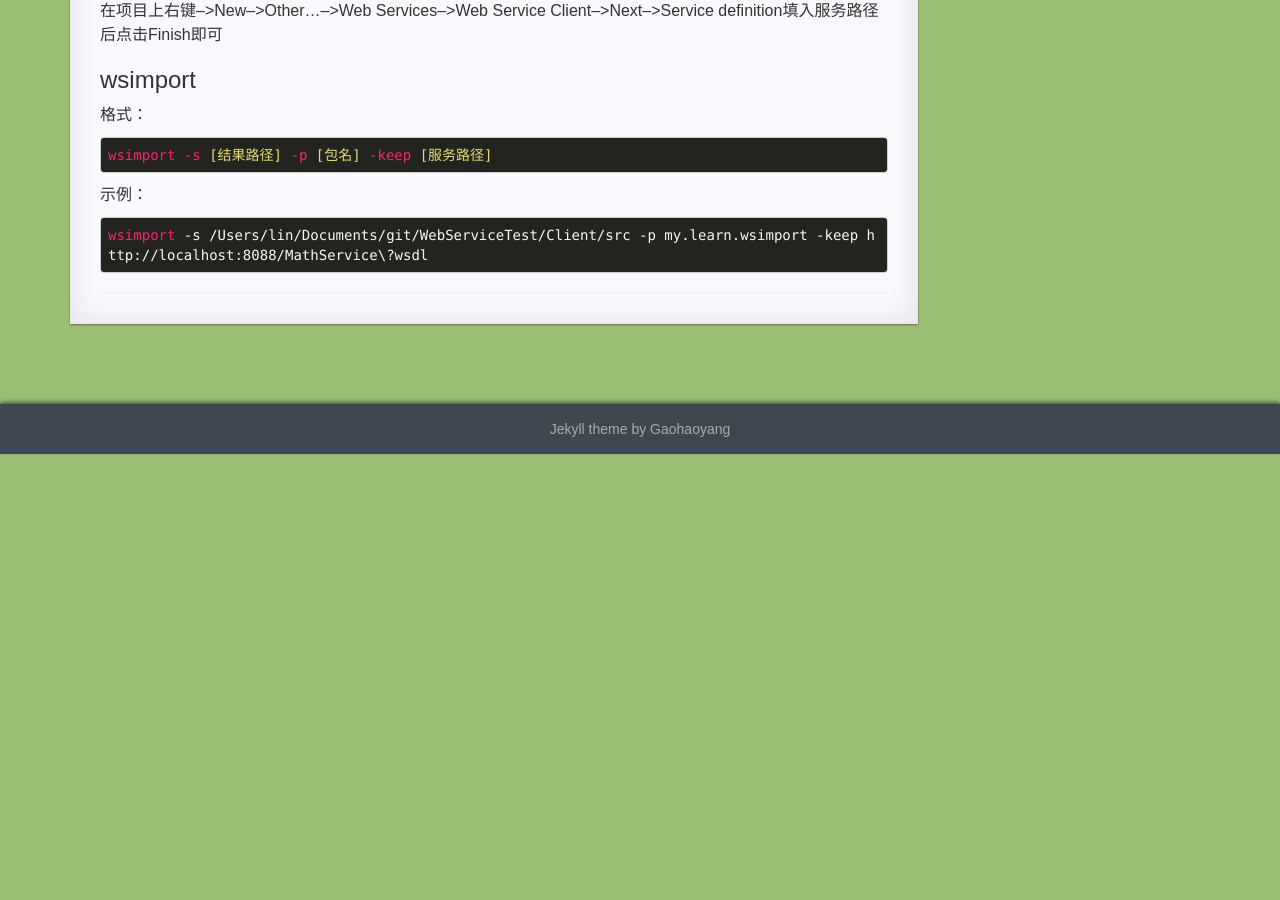
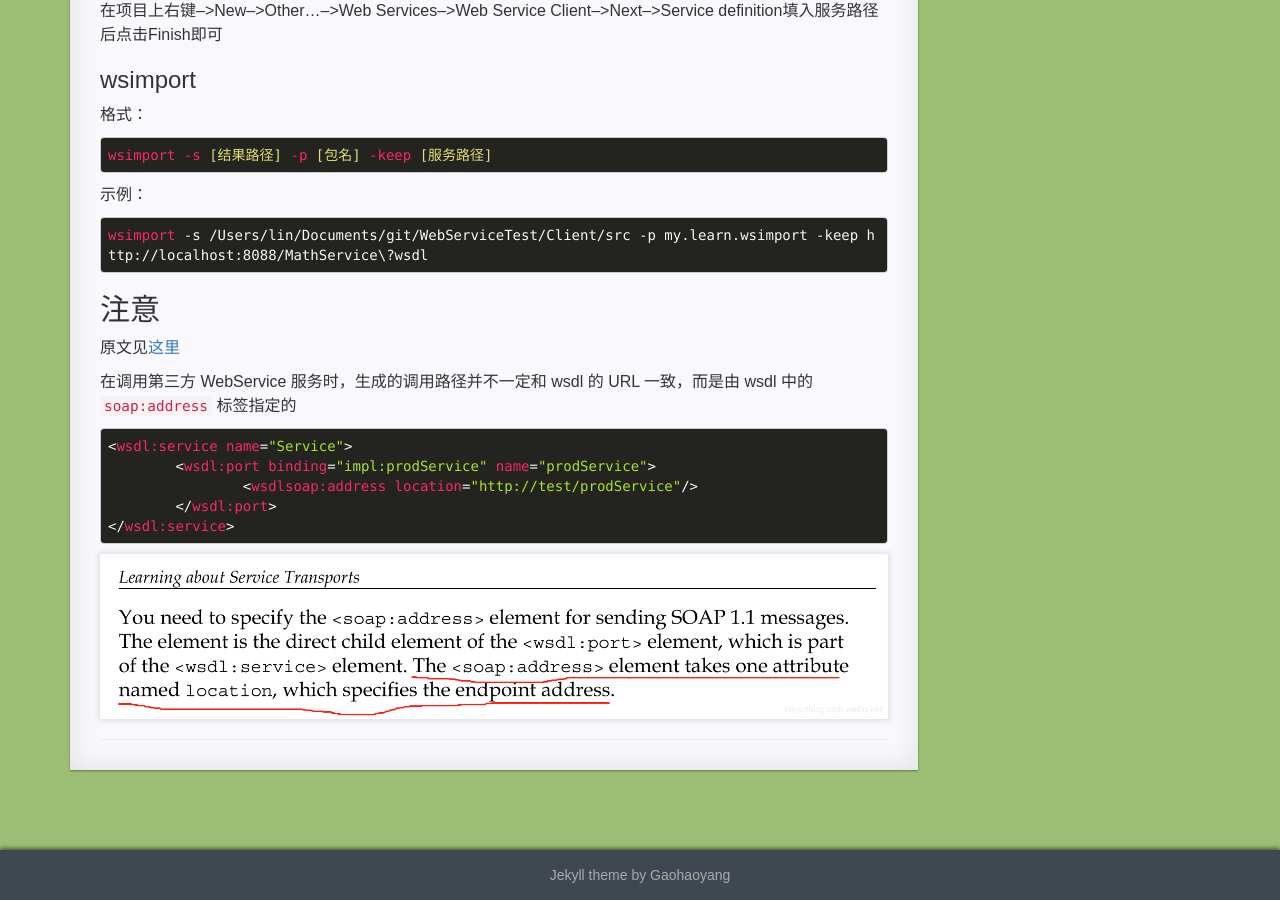
Before and after one commit to linyongchao/linyongchao.github.io, a Jekyll site: the page built from _posts/2018/2018-08-30-webservice.md, in a window 1280 px wide and 900 px high, scrolled down 1585 px. Built offline with Jekyll 4.4.1, drawn with Linux system fonts in a browser that asks for light colours; comment, search, counter and statistics services are not loaded; before the commit the page ends 2039 px from its top, so only the background shows below that.

Commit message:
add:webservice的调用路径

````diff
--- a/_posts/2018/2018-08-30-webservice.md
+++ b/_posts/2018/2018-08-30-webservice.md
@@ -2,7 +2,7 @@
 layout: post
 title:  WebService
 date:   2018-08-30 15:46:54
-categories: Java
+categories: Java WebService
 ---
 
 * content
@@ -82,3 +82,17 @@ categories: Java
 示例：
 
 	wsimport -s /Users/lin/Documents/git/WebServiceTest/Client/src -p my.learn.wsimport -keep http://localhost:8088/MathService\?wsdl
+
+## 注意
+
+原文见[这里](https://blog.csdn.net/xx244/article/details/90517650)
+
+在调用第三方 WebService 服务时，生成的调用路径并不一定和 wsdl 的 URL 一致，而是由 wsdl 中的 ```soap:address``` 标签指定的
+
+	<wsdl:service name="Service">
+		<wsdl:port binding="impl:prodService" name="prodService">
+			<wsdlsoap:address location="http://test/prodService"/>
+		</wsdl:port>
+	</wsdl:service>
+
+![memory-layout](https://linyongchao.github.io/static/img/webservice.png)
````
Also changed, not shown: static/img/webservice.png (added).
